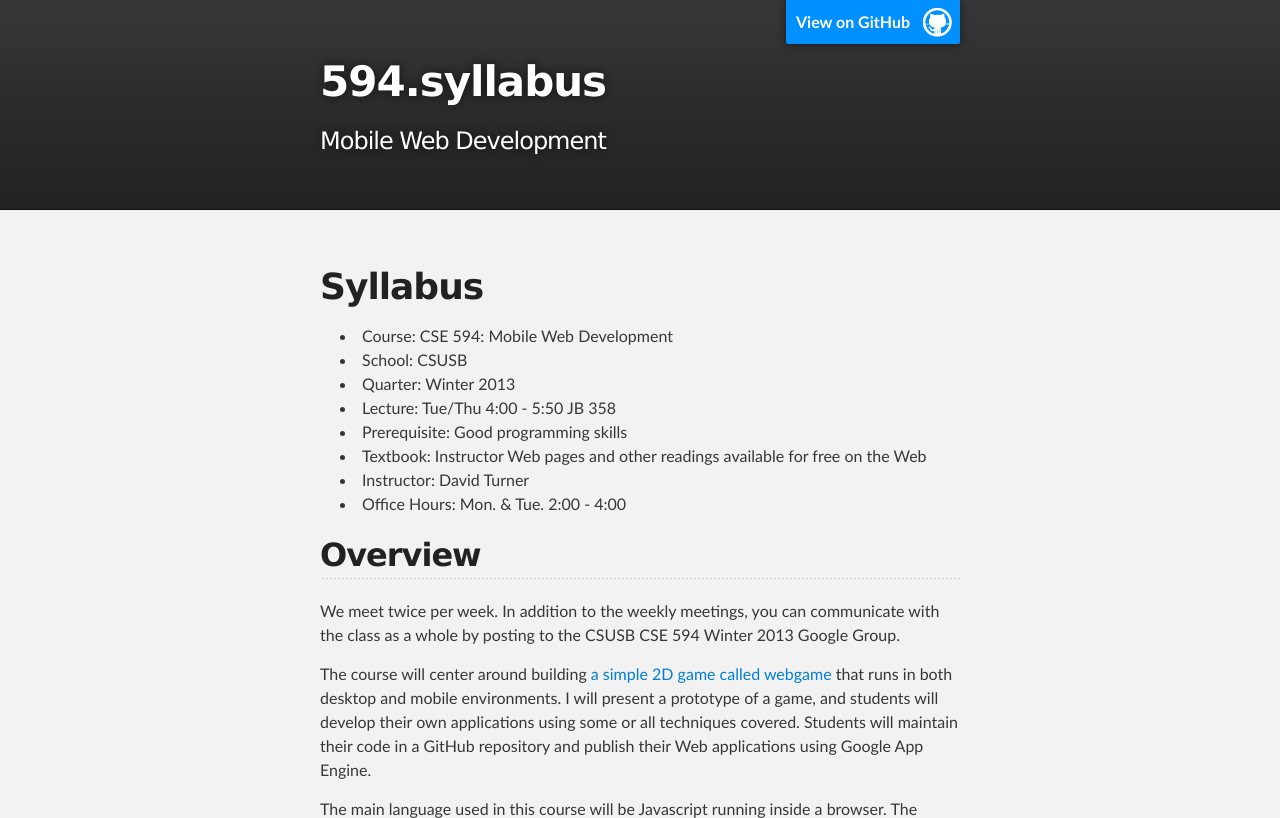
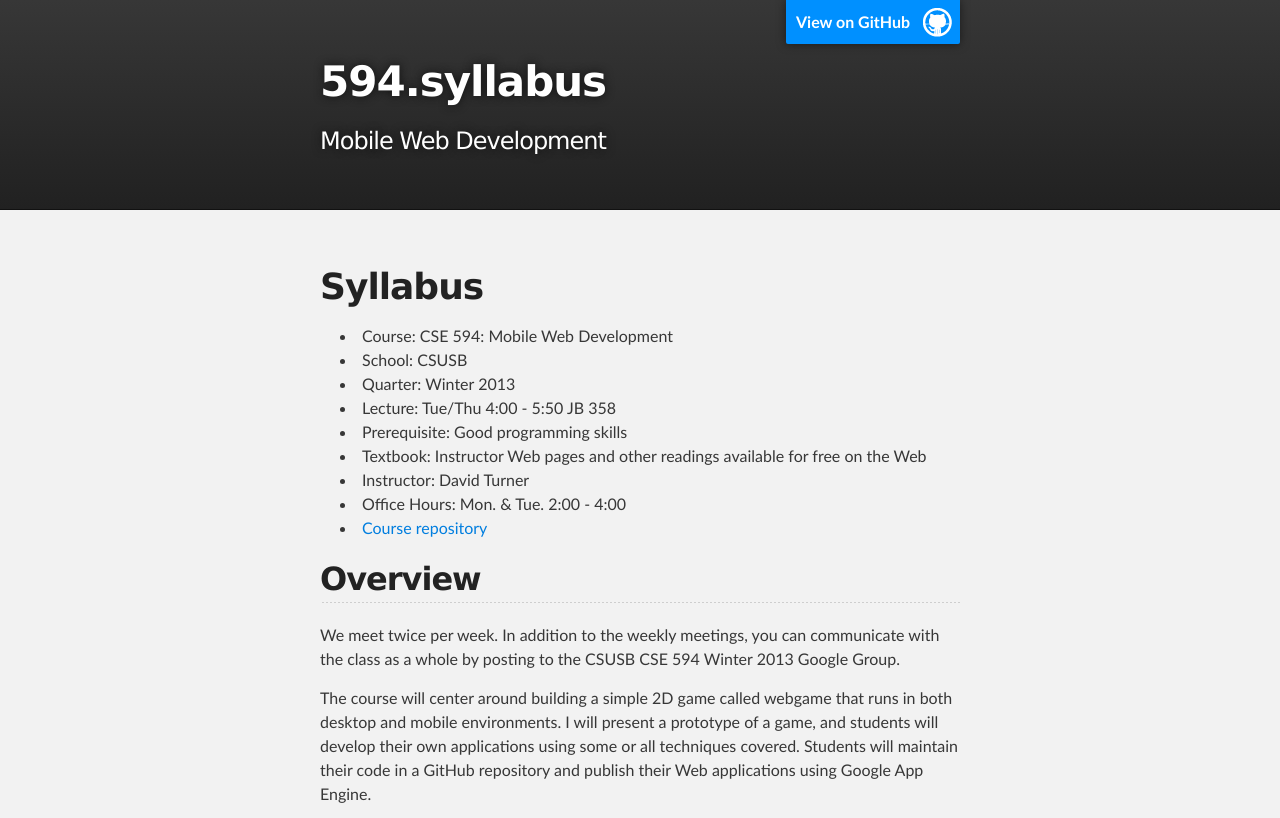
Before and after one commit to suptaphilip/csusbdt.github.com, a plain HTML site: page index.html in a window 1280 px wide. Shown: the top 818 px of the page. Drawn offline with Linux system fonts and the light colour scheme.

Commit message:
Replace master branch with page content via GitHub

```diff
--- a/index.html
+++ b/index.html
@@ -38,11 +38,12 @@
 <li>Textbook: Instructor Web pages and other readings available for free on the Web </li>
 <li>Instructor: David Turner</li>
 <li>Office Hours: Mon. &amp; Tue. 2:00 - 4:00</li>
+<li><a href="https://github.com/csusbdt/csusbdt594">Course repository</a></li>
 </ul><h2>Overview</h2>
 
 <p>We meet twice per week.  In addition to the weekly meetings, you can communicate with the class as a whole by posting to the CSUSB CSE 594 Winter 2013 Google Group.</p>
 
-<p>The course will center around building <a href="https://github.com/csusbdt/webgame">a simple 2D game called webgame</a> that runs in both desktop and mobile environments.  I will present a prototype of a game, and students will develop their own applications using some or all techniques covered.  Students will maintain their code in a GitHub repository and publish their Web applications using Google App Engine.</p>
+<p>The course will center around building a simple 2D game called webgame that runs in both desktop and mobile environments.  I will present a prototype of a game, and students will develop their own applications using some or all techniques covered.  Students will maintain their code in a GitHub repository and publish their Web applications using Google App Engine.</p>
 
 <p>The main language used in this course will be Javascript running inside a browser.  The course will also rely on a small amount of Java running on the server side. </p>
 
```
Also changed, not shown: params.json (+1 -1 lines).
